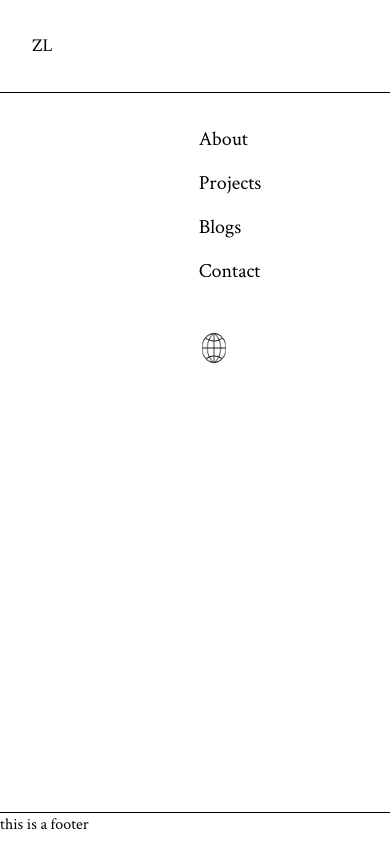
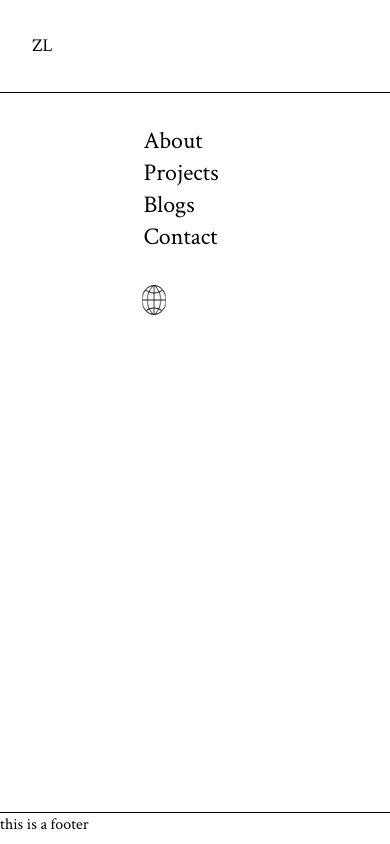
Before and after one commit to zlrkw11/zl-v2, a Next.js app: page / in a window 390 px wide. Built offline with nearby package versions, Linux system fonts and the light colour scheme.

Commit message:
item adjusted

```diff
--- a/app/page.tsx
+++ b/app/page.tsx
@@ -5,10 +5,8 @@ import styles from "../app/styles/Home.module.css";
 export default function Home() {
   return (
     <div className="">
-      <h1 id="home-title" className=""></h1>
-      <div className="ml-24 flex justify-center md:justify-normal md:text-2xl text-xl mt-4 md:mt-12">
-        <div className="flex flex-col">
-          <ul className="flex flex-col md:gap-3 gap-4">
+      <div className="md:ml-24 flex justify-center md:justify-normal md:text-2xl text-2xl mt-4 md:mt-12">
+        <ul className="flex flex-col md:gap-3 md:text-left">
           <li className="group underline-offset-4">
             <Link href="/about">
               <span className="hover:underline">About</span>
@@ -28,13 +26,16 @@ export default function Home() {
             <span className="opacity-0 ml-4 group-hover:opacity-100 ">◂</span>
           </li>
         </ul>{" "}
-          <Link href="/" className="mt-12">
+      </div>
+      <div className="w-full flex justify-center md:justify-normal">
+        <div className="w-12 mt-8 -translate-x-8 md:translate-x-0 md:mt-12 md:ml-24">
+          <Link href="/" className="">
             <Image
               src={Globe}
               alt="globe_icon"
               width={30}
               height={30}
-              className={styles.rotating}
+              className={`${styles.rotating}`}
             />
           </Link>
         </div>
```
Lines whose indentation alone changed are shown as unchanged.
